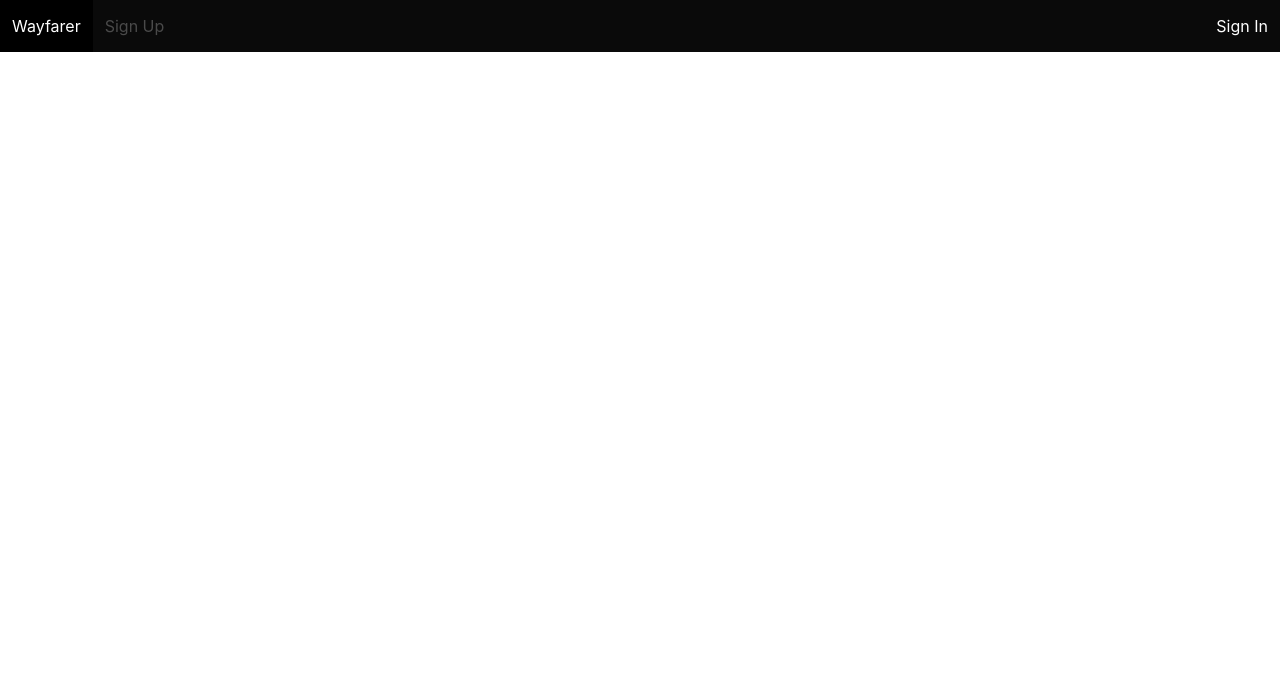
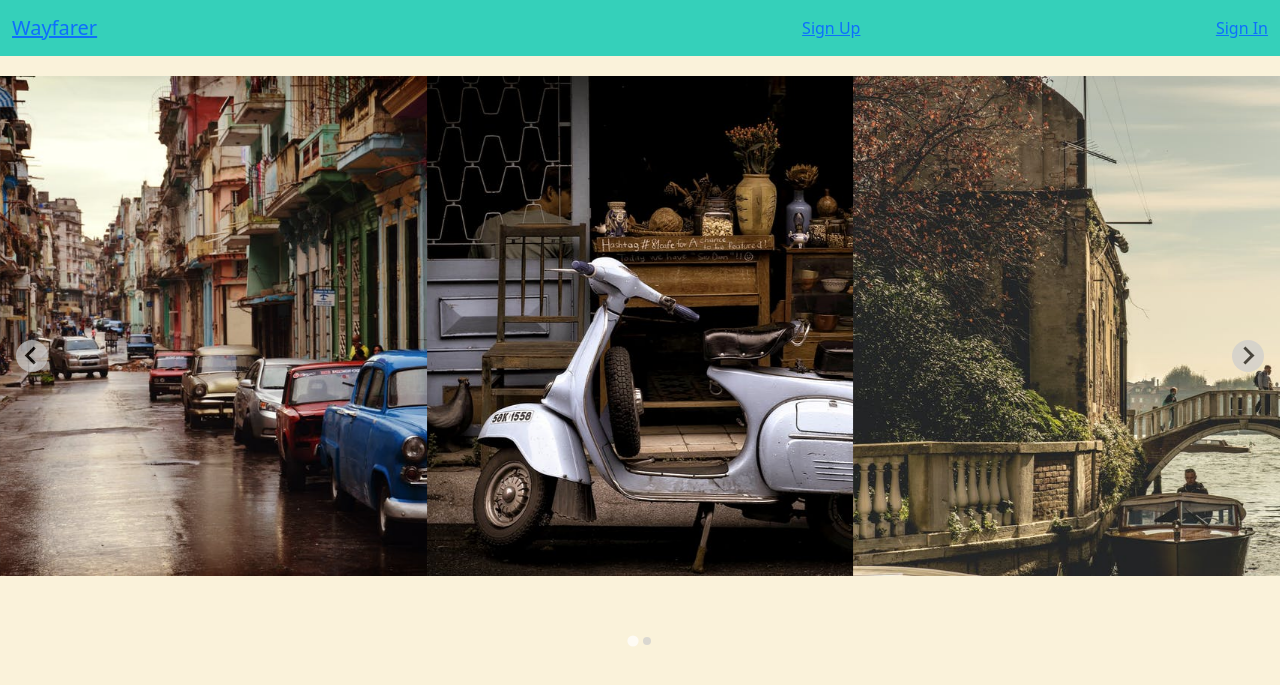
Before and after one commit to justnyc187/wayfarerProject, a Django app: page / in a window 1280 px wide. Shown: the top 685 px of the page. Run offline with Django 3.2, Linux system fonts and the light colour scheme.

Commit message:
Added css

```diff
--- /dev/null
+++ b/main_app/static/styles/main.css
@@ -0,0 +1,31 @@
+body{
+    background-color: #faf2da;
+}
+
+.navbar-brand{
+    background-color: #35d0ba;
+}
+
+.header{
+    width: 100vw;
+    background-color: #35d0ba;
+}
+
+.container{
+    background-color: #35d0ba;
+    margin: 0 0 0 0;
+}
+
+.show-img{
+    width:600px;
+    height: 500px;
+    object-fit: cover;
+}
+.splide{
+    height: 600px;
+    margin: auto;
+    padding-top: 20px;
+}
+.splide__slide{
+    margin-right: 0;
+}
--- a/main_app/templates/base.htm
+++ b/main_app/templates/base.htm
@@ -1,3 +1,5 @@
+{% load static %}
+
 
 <!DOCTYPE html>
 <html lang="en">
@@ -5,33 +7,51 @@
     <meta charset="UTF-8" />
     <meta http-equiv="X-UA-Compatible" content="IE=edge" />
     <meta name="viewport" content="width=device-width, initial-scale=1.0" />
-    <link rel="stylesheet" href="https://cdn.jsdelivr.net/npm/bulma@0.9.2/css/bulma.min.css">
+    <link href="https://cdn.jsdelivr.net/npm/bootstrap@5.0.1/dist/css/bootstrap.min.css" rel="stylesheet"
+      integrity="sha384-+0n0xVW2eSR5OomGNYDnhzAbDsOXxcvSN1TPprVMTNDbiYZCxYbOOl7+AMvyTG2x" crossorigin="anonymous">
+      <link rel="stylesheet" href="{% static 'styles/main.css' %}" />
     <script src="https://code.jquery.com/jquery-3.6.0.min.js" integrity="sha256-/xUj+3OJU5yExlq6GSYGSHk7tPXikynS7ogEvDej/m4=" crossorigin="anonymous"></script>
+    <link rel="stylesheet" href="https://cdn.jsdelivr.net/npm/@splidejs/splide@latest/dist/css/splide.min.css">
+    <script src="https://cdn.jsdelivr.net/npm/@splidejs/splide@latest/dist/js/splide.min.js"></script>
+    <meta name="viewport" content="width=device-width, initial-scale=1.0">
     <title>Wayfarer</title>
   </head>
   <body >
+      <div class="container">
+        <div class="row header">
           <nav class="navbar is-black" role="navigation" aria-label="main navigation">
-          <div class="navbar-brand">
+            <div class="navbar-brand col-4">
               <a class="navbar-item" href="/">Wayfarer</a>
-            <a role="button" class="navbar-burger" aria-label="menu" aria-expanded="false">
-              <span aria-hidden="true"></span>
-              <span aria-hidden="true"></span>
-              <span aria-hidden="true"></span>
-            </a>
             </div>
-          <div class="navbar-menu">
+            <div>
               <a class="navbar-item" href="">Sign Up</a>
             </div>
-          <div class="navbar-menu navbar-end">
-            <a class="navbar-item" href="">Sign In</a>
+            <div>
+              <a class="navbar-item col-4" href="">Sign In</a>
             </div>
             </nav>
+            </div>
+          </div>
+          <div class="splide" data-splide='{"type":"loop","perPage":3}'>
+            <div class="splide__track">
+              <ul class="splide__list">
+                <li class="splide__slide"><img class="show-img" src="/static/styles/images/pexels-photo-92866.jpg" alt=""></li>
+                <li class="splide__slide"><img class="show-img" src="/static/styles/images/pexels-photo-221299.jpg" alt=""></li>
+                <li class="splide__slide"><img class="show-img" src="/static/styles/images/pexels-photo-534362.jpg" alt=""></li>
+                <li class="splide__slide"><img class="show-img" src="/static/styles/images/pexels-photo-2957060.webp" alt=""></li>
+                <li class="splide__slide"><img class="show-img" src="/static/styles/images/pexels-photo-3056057.jpg" alt=""></li>
+                <li class="splide__slide"><img class="show-img" src="/static/styles/images/pexels-photo-3182452.jpg" alt=""></li>
+              </ul>
+            </div>
+          </div>
+
           <div class="container">
 
             {% block content %}{% endblock %}
 
         </div>
-      </div>
-    </div>
   </body>
+  <script>
+    new Splide('.splide').mount();
+  </script>
 </html>
```
Also changed, not shown: main_app/static/scripts/main.js (added), main_app/static/styles/images/pexels-photo-221299.jpg (added), main_app/static/styles/images/pexels-photo-2957060.webp (added), main_app/static/styles/images/pexels-photo-3056057.jpg (added), main_app/static/styles/images/pexels-photo-3182452.jpg (added), main_app/static/styles/images/pexels-photo-534362.jpg (added), main_app/static/styles/images/pexels-photo-92866.jpg (added). Lines whose indentation alone changed are shown as unchanged.
